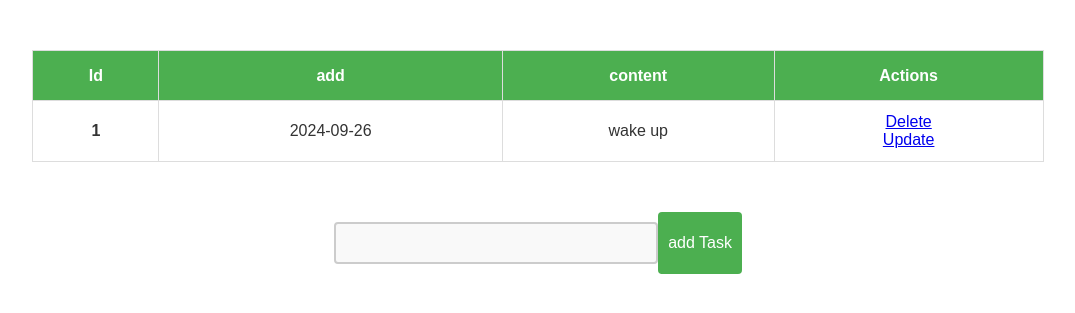
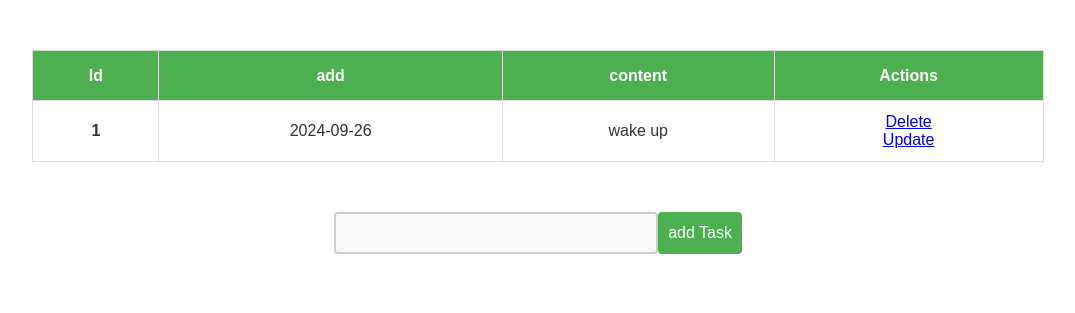
Before and after one commit to JayddieTech/flask-todo, a Flask app: page / in a window 1280 px wide. Shown: the top 313 px of the page, without its empty margins (102-1177 px from the left). Run offline with Flask 3, Linux system fonts and the light colour scheme; data comes from the database, SQL or seed files in the repository.

Commit message:
update css

```diff
--- a/static/css/main.css
+++ b/static/css/main.css
@@ -55,13 +55,12 @@ form{
     display: flex;
     justify-content: center;
 }
-input[type="text"]{
+/* input[type="text"]{
    background:yellowgreen;
-}
+} */
 input[type="text"] {
     width: 300px;             /* Set the width of the input */
     padding: 10px;            /* Add padding inside the input */
-    margin: 10px 0;           /* Add margin outside the input */
     border: 2px solid #ccc;   /* Border color */
     border-radius: 4px;       /* Rounded corners */
     font-size: 16px;          /* Font size */
```
